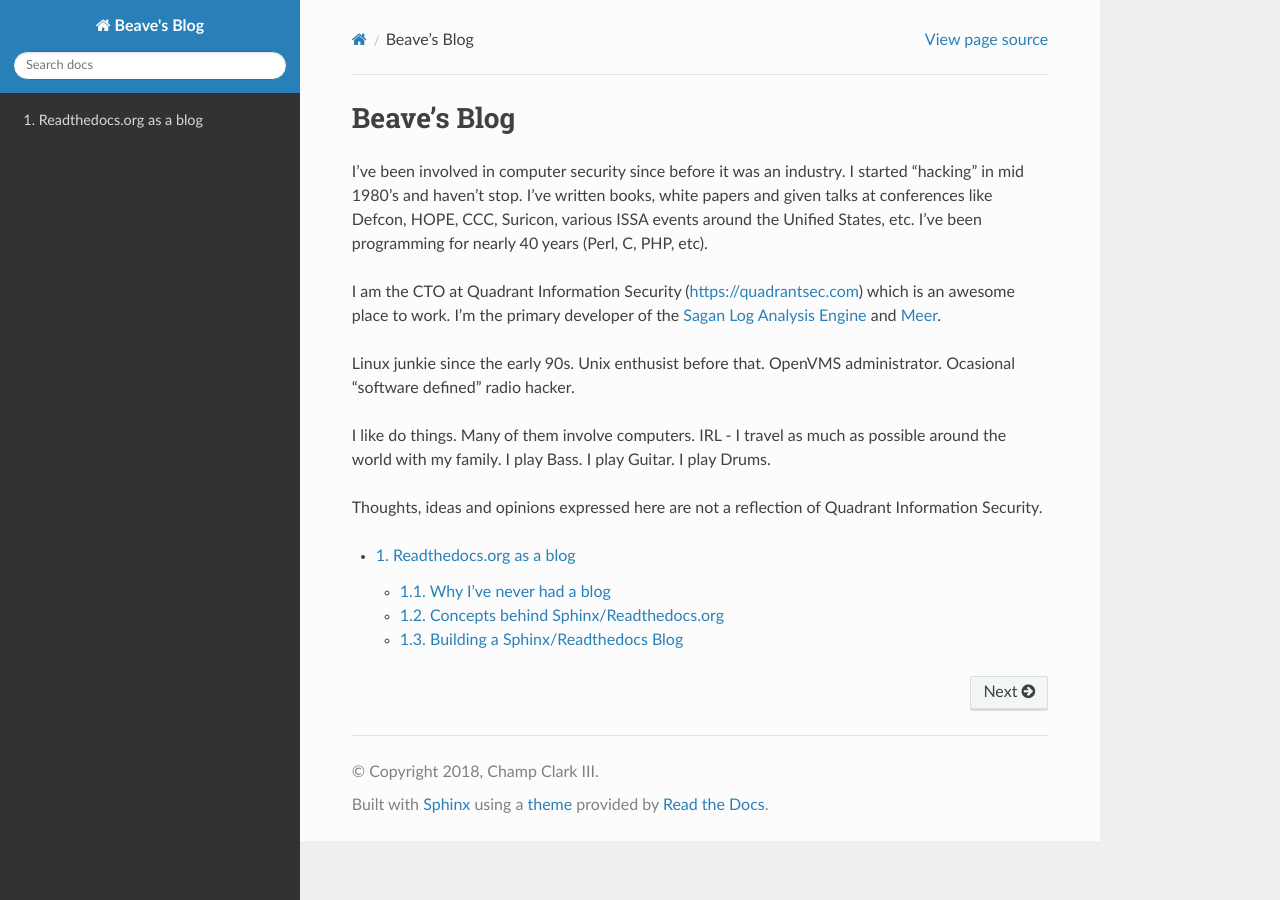
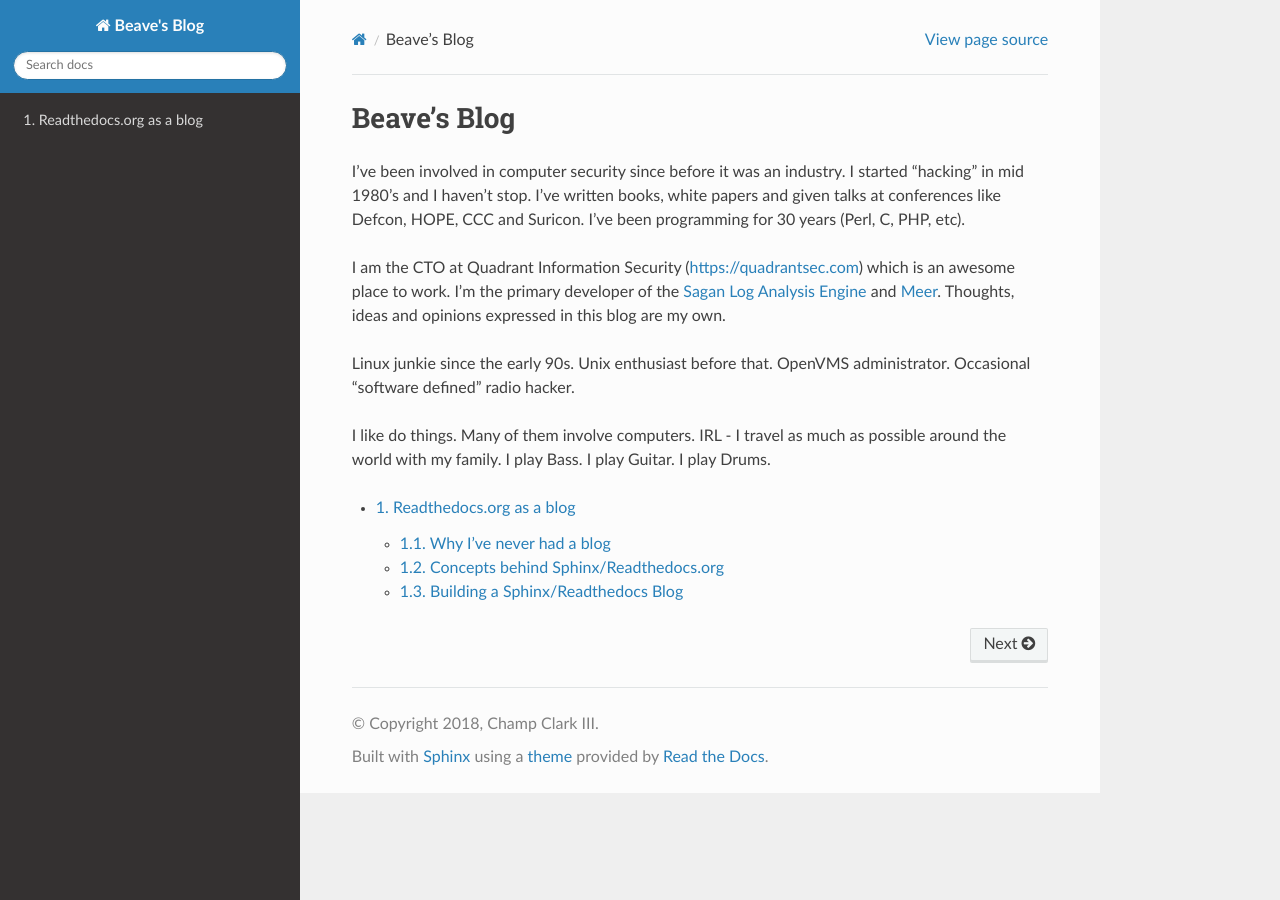
Before and after one commit to beave/beave, a Sphinx documentation site: the page built from doc/source/index.rst, in a window 1280 px wide. Built offline with Sphinx 7.4.7 and the Read the Docs theme 2.0.0, drawn with Linux system fonts in a browser that asks for light colours; formulas are drawn with MathJax 3.

Commit message:
Readthedocs as a blog....

```diff
--- a/doc/source/index.rst
+++ b/doc/source/index.rst
@@ -2,21 +2,19 @@ Beave's Blog
 ============
 
 I've been involved in computer security since before it was an industry.   I started "hacking"
-in mid 1980's and haven't stop.  I've written books, white papers and given talks at conferences
-like Defcon, HOPE, CCC, Suricon, various ISSA events around the Unified States, etc.  I've been
-programming for nearly 40 years (Perl, C, PHP, etc).
+in mid 1980's and I haven't stop.  I've written books, white papers and given talks at conferences
+like Defcon, HOPE, CCC and Suricon.   I've been programming for 30 years (Perl, C, PHP, etc).
 
 I am the CTO at Quadrant Information Security (https://quadrantsec.com) which is an awesome place
 to work.  I'm the primary developer of the `Sagan Log Analysis Engine <https://sagan.io>`_ and
-`Meer <https://quadrantsec.com/meer>`_.
+`Meer <https://quadrantsec.com/meer>`_.  Thoughts, ideas and opinions expressed in this blog are my
+own.
 
-Linux junkie since the early 90s.  Unix enthusist before that.  OpenVMS administrator.
-Ocasional "software defined" radio hacker.
+Linux junkie since the early 90s.  Unix enthusiast before that.  OpenVMS administrator.
+Occasional "software defined" radio hacker.
 
 I like do things.  Many of them involve computers.  IRL - I travel as much as possible around the
 world with my family.  I play Bass.  I play Guitar.  I play Drums.
-
-Thoughts, ideas and opinions expressed here are not a reflection of Quadrant Information Security.
 
 
 .. toctree::
```
Also changed, not shown: doc/source/readthedocs-as-a-blog.rst (+44 -37 lines).
